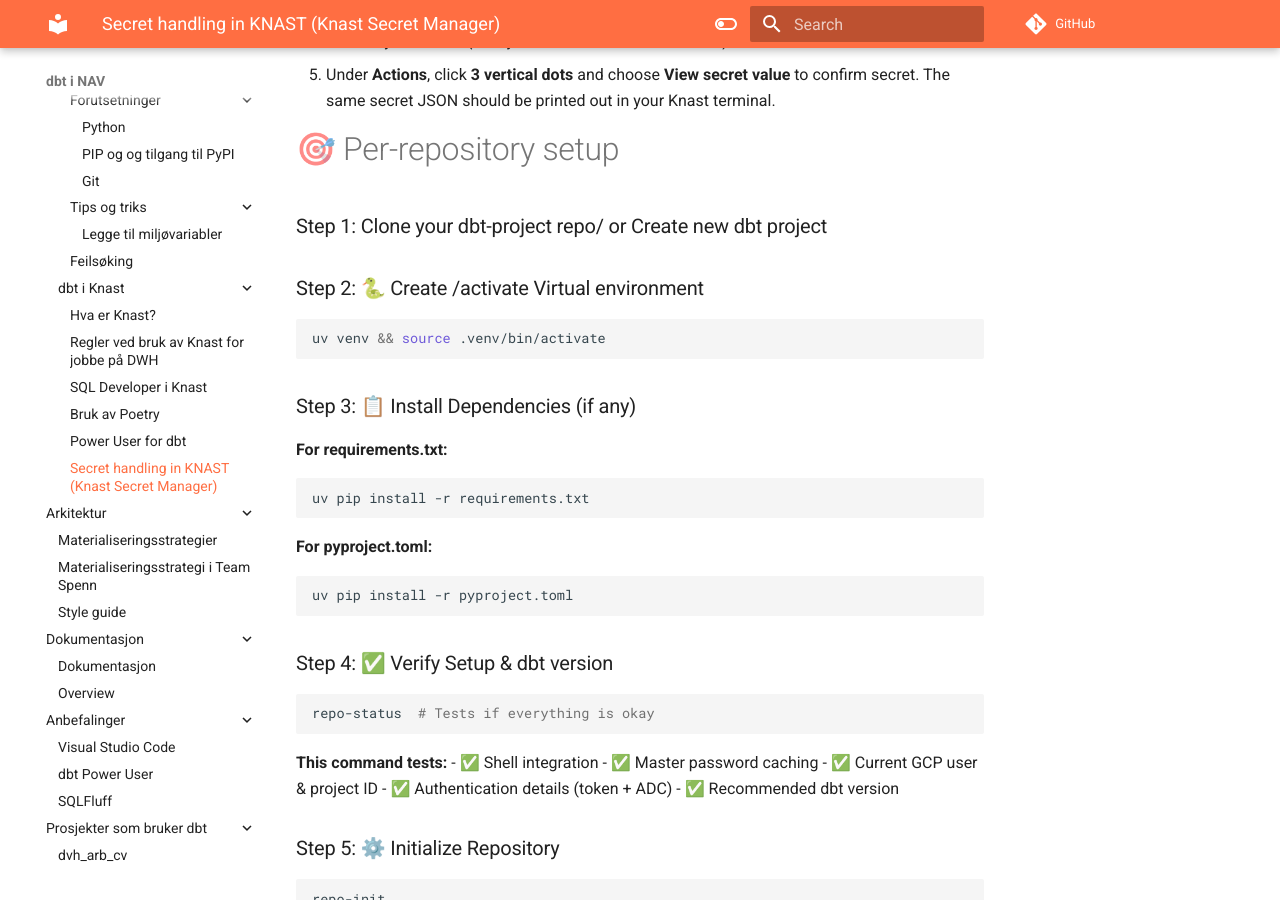
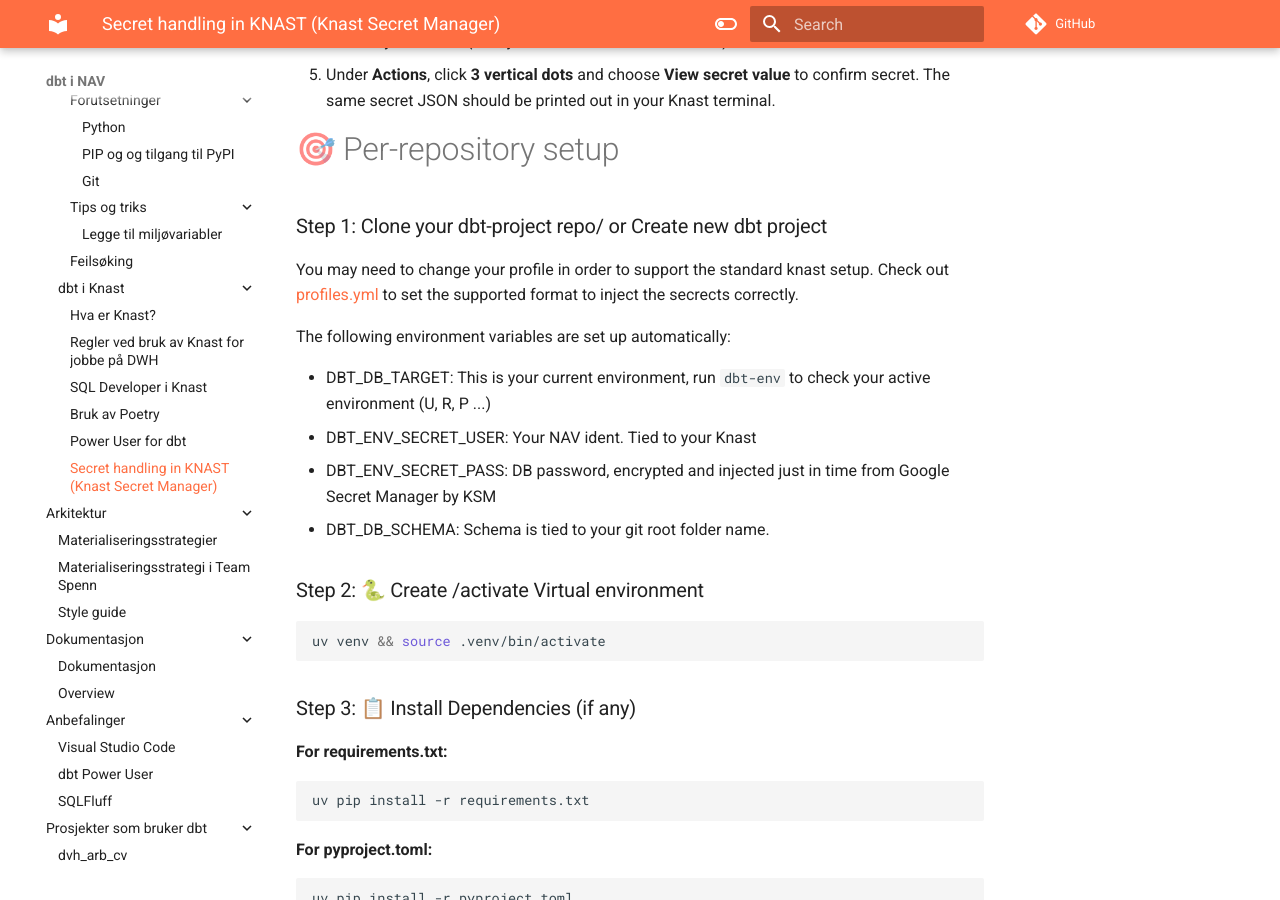
Before and after one commit to navikt/dbt-i-nav, an MkDocs documentation site: the page built from docs/dbt i Knast/KSM-brukerguide.md, in a window 1280 px wide and 900 px high, scrolled down 1780 px. Built offline with MkDocs 1.6.1 and Material for MkDocs 9.7.7, drawn with Linux system fonts in a browser that asks for light colours; comment, search, counter and statistics services are not loaded.

Commit message:
docs(KSM-brukerguide): update environment variable references and clarify setup instructions

````diff
--- a/docs/dbt i Knast/KSM-brukerguide.md
+++ b/docs/dbt i Knast/KSM-brukerguide.md
@@ -53,6 +53,15 @@
 # 🎯 Per-repository setup
 
 ### Step 1: Clone your dbt-project repo/ or Create new dbt project
+
+You may need to change your profile in order to support the standard knast setup. Check out [profiles.yml](https://github.com/navikt/dbt-i-nav/blob/main/profiles.yml) to set the supported format to inject the secrects correctly.
+
+The following environment variables are set up automatically:
+
+* DBT_DB_TARGET: This is your current environment, run ``dbt-env`` to check your active environment (U, R, P ...)
+* DBT_ENV_SECRET_USER: Your NAV ident. Tied to your Knast
+* DBT_ENV_SECRET_PASS: DB password, encrypted and injected just in time from Google Secret Manager by KSM
+* DBT_DB_SCHEMA: Schema is tied to your git root folder name.
 
 ### Step 2: 🐍 Create /activate Virtual environment
 ```bash
````
Also changed, not shown: profiles.yml (+14 -14 lines).
